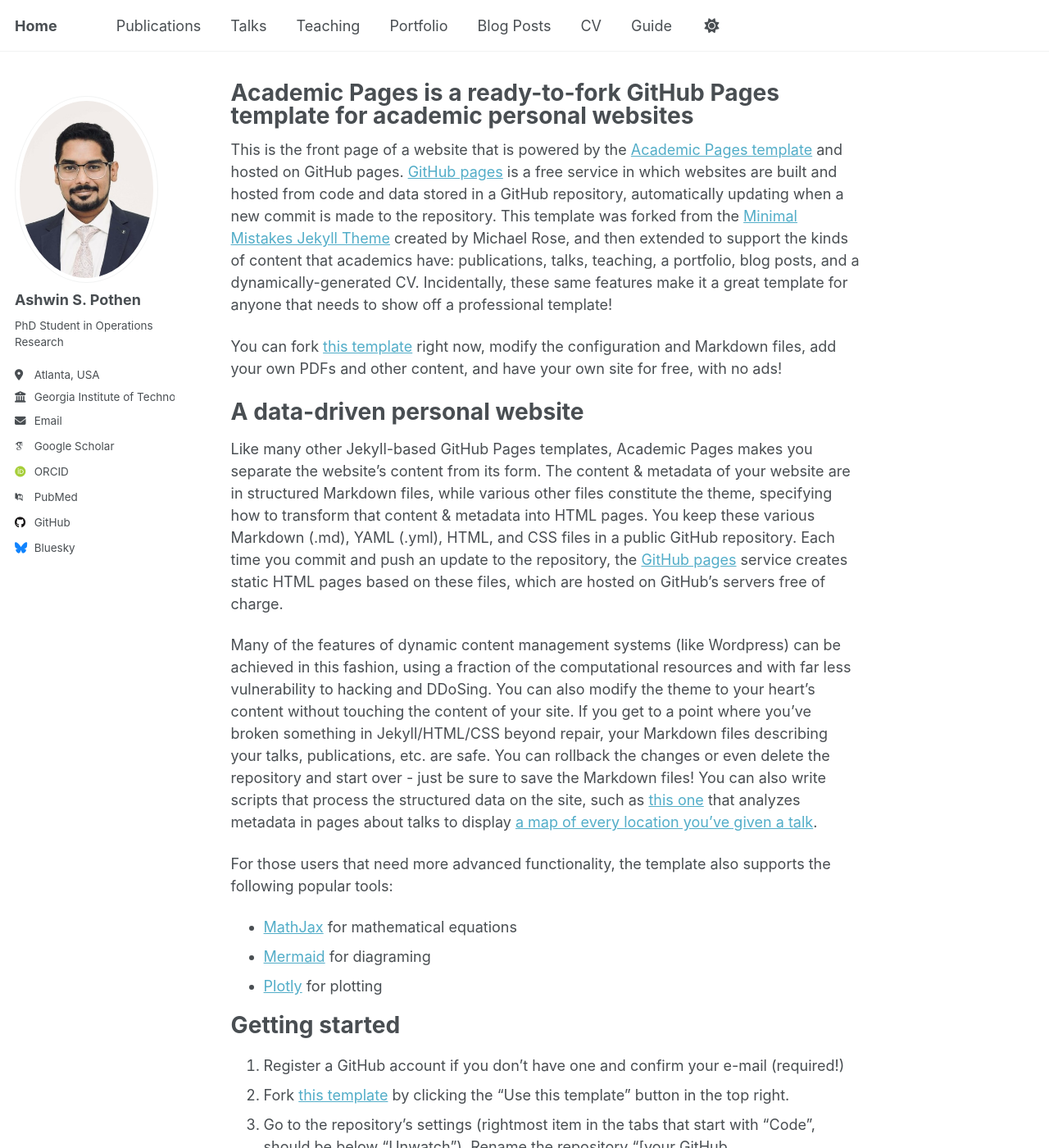
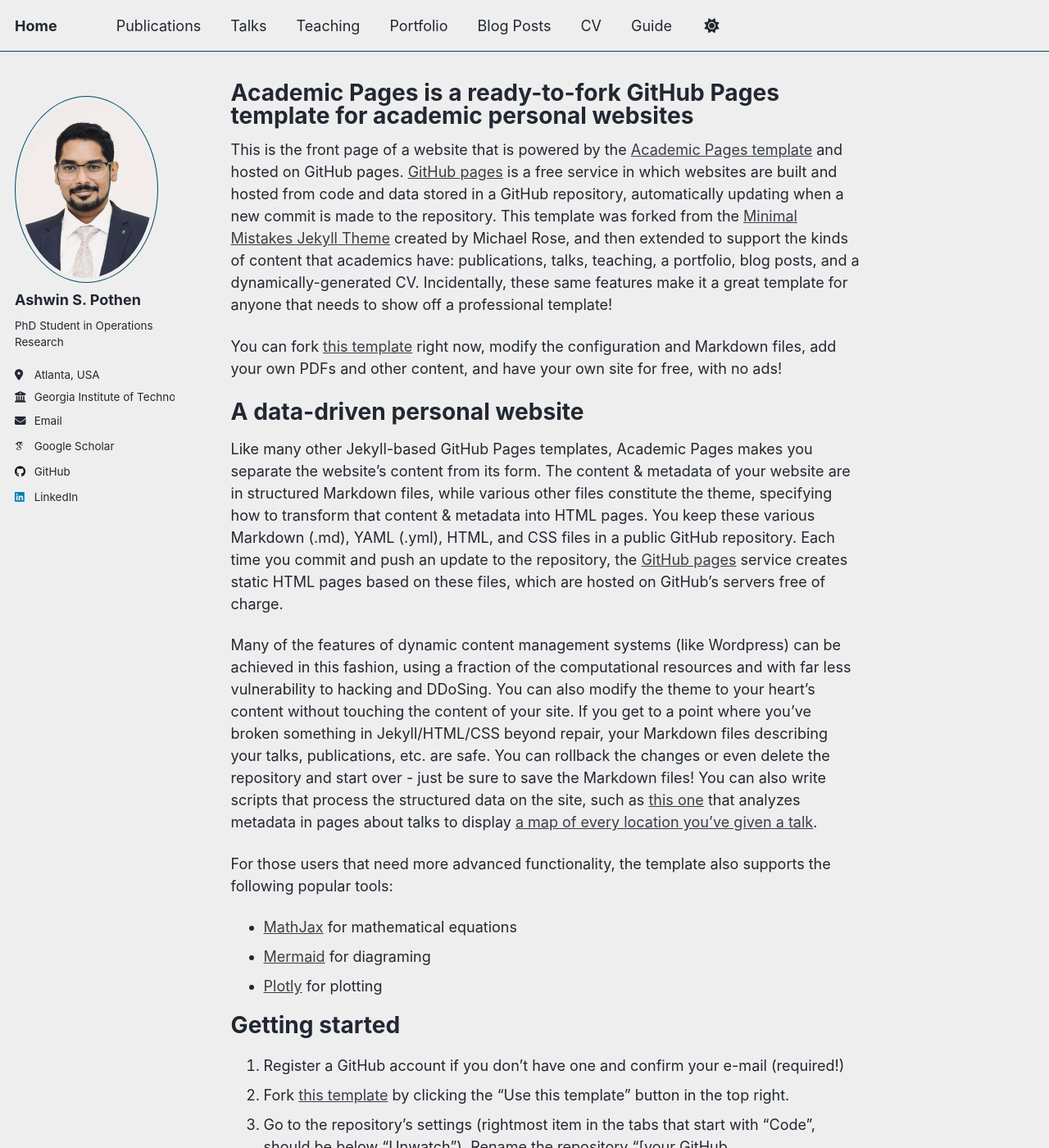
Before and after one commit to ashwin-pothen/ashwin-pothen.github.io, a Jekyll site: the page built from _pages/about.md, in a window 1280 px wide and 1400 px high. Shown: the whole window at 82% size. Built offline with Jekyll 4.4.1, drawn with Linux system fonts in a browser that asks for light colours; some web fonts are replaced; a script that is not in the unit is left out; part of the change alters nothing that is shown.

Commit message:
Update info

```diff
--- a/_config.yml
+++ b/_config.yml
@@ -8,14 +8,14 @@
 
 # Basic Site Settings
 locale                   : "en-US"
-site_theme               : "default" # Currently available options are "default", "air"
+site_theme               : "air" # Currently available options are "default", "air"
 title                    : "Home"
 title_separator          : "-"
 name                     : &name "Ashwin S. Pothen"
 description              : &description "PhD Student in Operations Research"
-url                      : https://academicpages.github.io # the base hostname & protocol for your site e.g. "https://[your GitHub username].github.io" or if you already have some other page hosted on Github then use "https://[your GitHub username].github.io/[Your Repo Name]"
+url                      : https://ashwin-pothen.github.io # the base hostname & protocol for your site e.g. "https://[your GitHub username].github.io" or if you already have some other page hosted on Github then use "https://[your GitHub username].github.io/[Your Repo Name]"
 baseurl                  : "" # the subpath of your site, e.g. "/blog"
-repository               : "academicpages/academicpages.github.io"
+repository               : "ashwin-pothen/ashwin-pothen.github.io"
 
 # Site Author - The following control what appear as part of the author content on the side bar.
 #               If a field is blank the icon and link will not appear, otherwise it will be shown.
@@ -37,9 +37,9 @@ author:
   googlescholar    : "https://scholar.google.com/citations?user=PS_CX0AAAAAJ"
   inspire-hep      : # URL
   impactstory      : # URL
-  orcid            : "http://orcid.org/yourorcidurl"
+  orcid            : # URL"http://orcid.org/yourorcidurl"
   semantic         : # URL
-  pubmed           : "https://www.ncbi.nlm.nih.gov/pubmed/?term=john+snow"
+  pubmed           : # URL "https://www.ncbi.nlm.nih.gov/pubmed/?term=john+snow"
   researchgate     : # URL
   scopus           : # URL
 
@@ -53,7 +53,7 @@ author:
 
   # Social media
   artstation       : # Username
-  bluesky          : "bsky.app" # Replace this with you Bluesky username
+  bluesky          : # Username "bsky.app" # Replace this with you Bluesky username
   facebook         : # Username
   flickr           : # Username
   foursquare       : # Username
@@ -62,7 +62,7 @@ author:
   keybase          : # Username
   instagram        : # Username
   lastfm           : # Username
-  linkedin         : # Username
+  linkedin         : ashwin-pothen
   mastodon         : # URL
   medium           : # URL
   pinterest        : # Username
```
